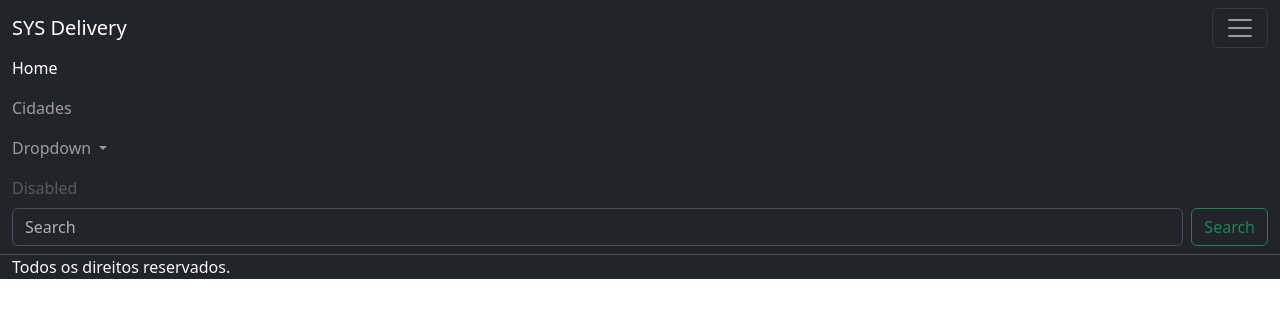
After one commit to isaqwe/projeto_code, a CodeIgniter 4 app: the page made by app/Views/Templates_admin.php in a window 1280 px wide, after a click that opens the changed part. The commit adds this page. Shown: the top 318 px of the page. Run offline with PHP 8.4 and a stand-in for CodeIgniter, Linux system fonts and the light colour scheme; the template is opened without the code that fills it, so the values that code supplies are empty; some libraries are stand-ins or nearby versions.

Commit message:
aula 12/03

```diff
--- /dev/null
+++ b/app/Views/Templates_admin.php
@@ -0,0 +1,7 @@
+<?php
+    include('templates/header.php');
+    include('templates/nav.php');
+    echo $this->renderSection('content');
+    include('templates/footer.php');
+    include('templates/end.php');
+?>
--- /dev/null
+++ b/app/Views/templates/end.php
@@ -0,0 +1,4 @@
+
+<script src="https://cdn.jsdelivr.net/npm/bootstrap@5.3.3/dist/js/bootstrap.bundle.min.js" integrity="sha384-YvpcrYf0tY3lHB60NNkmXc5s9fDVZLESaAA55NDzOxhy9GkcIdslK1eN7N6jIeHz" crossorigin="anonymous"></script>
+</body>
+</html>
--- /dev/null
+++ b/app/Views/templates/footer.php
@@ -0,0 +1,2 @@
+
+<div class="container-fluid bg-dark text-light">Todos os direitos reservados. </div>
--- /dev/null
+++ b/app/Views/templates/header.php
@@ -0,0 +1,9 @@
+<!DOCTYPE html>
+<html lang="en">
+<head>
+    <meta charset="UTF-8">
+    <meta name="viewport" content="width=device-width, initial-scale=1.0">
+    <link href="https://cdn.jsdelivr.net/npm/bootstrap@5.3.3/dist/css/bootstrap.min.css" rel="stylesheet" integrity="sha384-QWTKZyjpPEjISv5WaRU9OFeRpok6YctnYmDr5pNlyT2bRjXh0JMhjY6hW+ALEwIH" crossorigin="anonymous">
+    <title>Pag. Administrativa</title>
+</head>
+<body>
--- /dev/null
+++ b/app/Views/templates/nav.php
@@ -0,0 +1,36 @@
+<nav class="navbar bg-dark border-bottom border-body" data-bs-theme="dark">
+  <div class="container-fluid">
+    <a class="navbar-brand" href="#">SYS Delivery</a>
+    <button class="navbar-toggler" type="button" data-bs-toggle="collapse" data-bs-target="#navbarSupportedContent" aria-controls="navbarSupportedContent" aria-expanded="false" aria-label="Toggle navigation">
+      <span class="navbar-toggler-icon"></span>
+    </button>
+    <div class="collapse navbar-collapse" id="navbarSupportedContent">
+      <ul class="navbar-nav me-auto mb-2 mb-lg-0">
+        <li class="nav-item">
+          <a class="nav-link active" aria-current="page" href="<?= base_url('home') ?>">Home</a>
+        </li>
+        <li class="nav-item">
+          <a class="nav-link" href="<?= base_url('cidades') ?>">Cidades</a>
+        </li>
+        <li class="nav-item dropdown">
+          <a class="nav-link dropdown-toggle" href="#" role="button" data-bs-toggle="dropdown" aria-expanded="false">
+            Dropdown
+          </a>
+          <ul class="dropdown-menu">
+            <li><a class="dropdown-item" href="<?= base_url('home') ?>">Action</a></li>
+            <li><a class="dropdown-item" href="#">Another action</a></li>
+            <li><hr class="dropdown-divider"></li>
+            <li><a class="dropdown-item" href="#">Something else here</a></li>
+          </ul>
+        </li>
+        <li class="nav-item">
+          <a class="nav-link disabled" aria-disabled="true">Disabled</a>
+        </li>
+      </ul>
+      <form class="d-flex" role="search">
+        <input class="form-control me-2" type="search" placeholder="Search" aria-label="Search">
+        <button class="btn btn-outline-success" type="submit">Search</button>
+      </form>
+    </div>
+  </div>
+</nav>
```
Also changed, not shown: app/Controllers/Home.php (+2 -10 lines), app/Views/cidades/index.php (+7 -14 lines), app/Views/home.php (deleted, +0 -52 lines), app/Views/home/index.php (added, +12 -0 lines).
